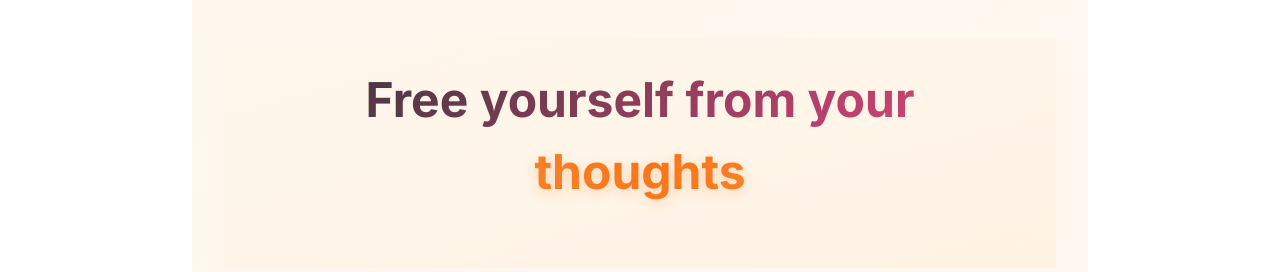
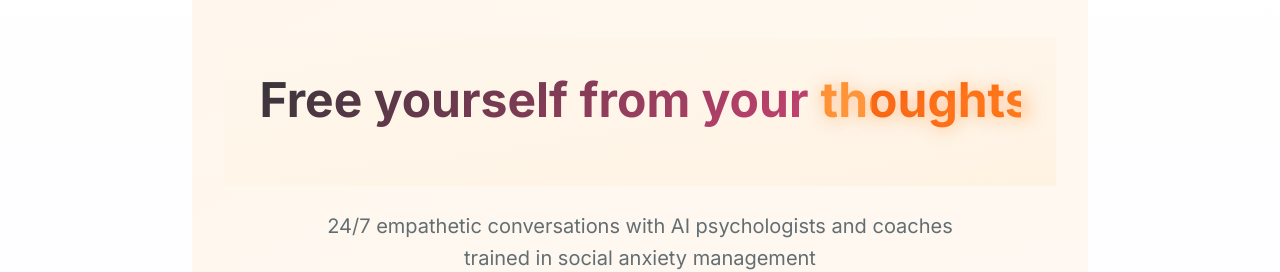
Before and after one commit to nabilrehman/podr-ai-website, a Next.js app: page / in a window 1280 px wide. Shown: the part 130-402 px from the top of the page. Built offline with nearby package versions, Linux system fonts and the light colour scheme.

Commit message:
Improve RotatingTagline: Fix layout, add box container, enhance orange gradient quality

```diff
--- a/components/RotatingTagline.tsx
+++ b/components/RotatingTagline.tsx
@@ -25,35 +25,47 @@ export default function RotatingTagline() {
     return (
         <div className="relative py-8">
             <div className="absolute inset-0 bg-gradient-to-br from-orange-50 to-orange-100 opacity-50" />
-            <h1 className="relative text-4xl sm:text-5xl lg:text-6xl font-semibold text-center leading-tight flex items-center justify-center gap-3 flex-wrap">
-                <span className="text-gray-900">Free yourself from your</span>
-                <div className="relative inline-block w-[320px] h-[70px] overflow-hidden">
+            <h1 className="relative text-4xl sm:text-5xl lg:text-6xl font-semibold text-center leading-tight">
+                <div className="inline-flex items-center justify-center whitespace-nowrap">
+                    <span className="text-gray-900 mr-3">Free yourself from your</span>
+                    <div className="relative inline-flex items-center bg-purple-50/30 rounded-xl px-6 py-2 min-w-[200px]">
                         <AnimatePresence mode="wait">
                             <motion.span
                                 key={index}
-                            initial={{ y: 40, opacity: 0 }}
+                                initial={{ y: 20, opacity: 0 }}
                                 animate={{ y: 0, opacity: 1 }}
-                            exit={{ y: -40, opacity: 0 }}
+                                exit={{ y: -20, opacity: 0 }}
                                 transition={{
-                                y: { type: "spring", stiffness: 300, damping: 25 },
-                                opacity: { duration: 0.4 }
+                                    y: { type: "spring", stiffness: 400, damping: 25 },
+                                    opacity: { duration: 0.3 }
                                 }}
-                            className="absolute left-0 right-0 text-center inline-block text-transparent bg-clip-text bg-gradient-to-r from-orange-500 via-orange-400 to-orange-500 [text-shadow:0_4px_12px_rgba(251,146,60,0.3)]"
+                                className="absolute left-0 right-0 text-center inline-block text-transparent bg-clip-text bg-gradient-to-r from-orange-600 via-orange-500 to-orange-400 font-bold [text-shadow:0_2px_15px_rgba(251,146,60,0.5)]"
                                 style={{
                                     WebkitBackgroundClip: 'text',
                                     backgroundSize: '200% auto',
-                                animation: 'shine 3s linear infinite'
+                                    animation: 'shine 2.5s linear infinite',
+                                    filter: 'drop-shadow(0 0 2px rgba(251,146,60,0.3))'
                                 }}
                             >
                                 {phrases[index]}
                             </motion.span>
                         </AnimatePresence>
                     </div>
+                </div>
             </h1>
             <style jsx global>{`
                 @keyframes shine {
-                    to {
+                    0% {
+                        background-position: 0% center;
+                        filter: brightness(1);
+                    }
+                    50% {
+                        background-position: 100% center;
+                        filter: brightness(1.2);
+                    }
+                    100% {
                         background-position: 200% center;
+                        filter: brightness(1);
                     }
                 }
             `}</style>
```
Lines whose indentation alone changed are shown as unchanged.
